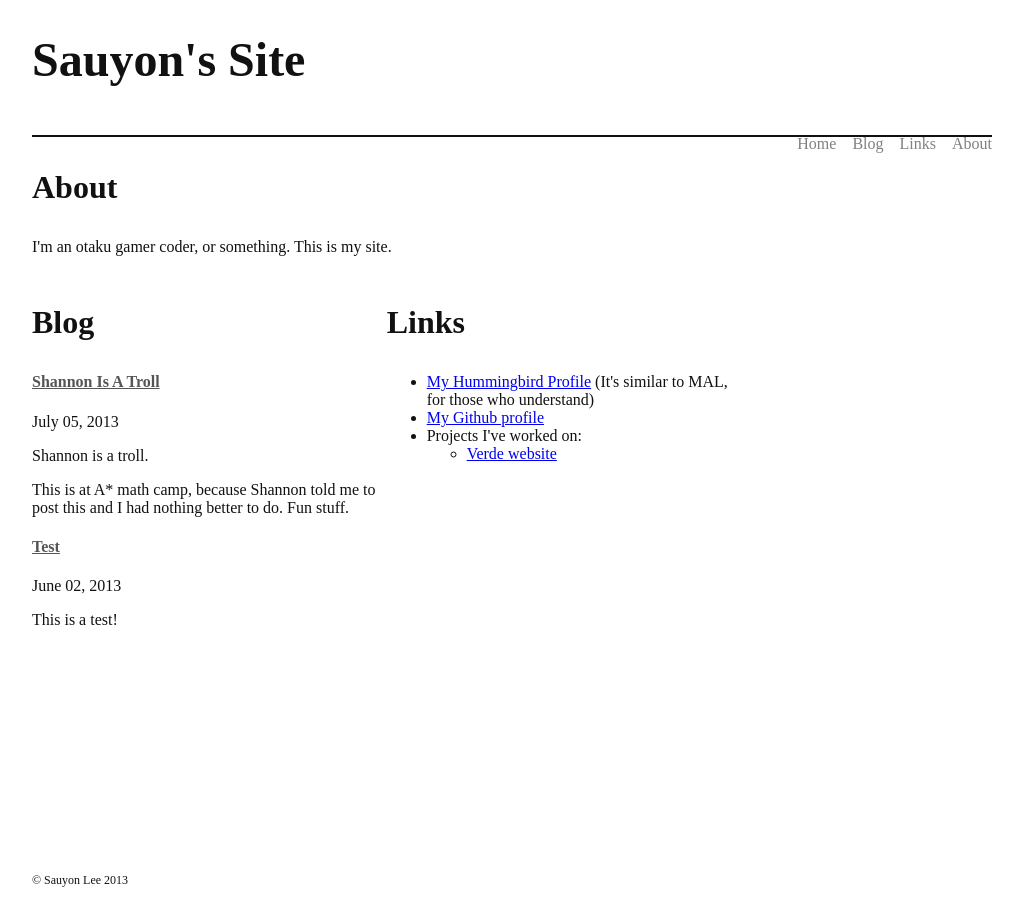
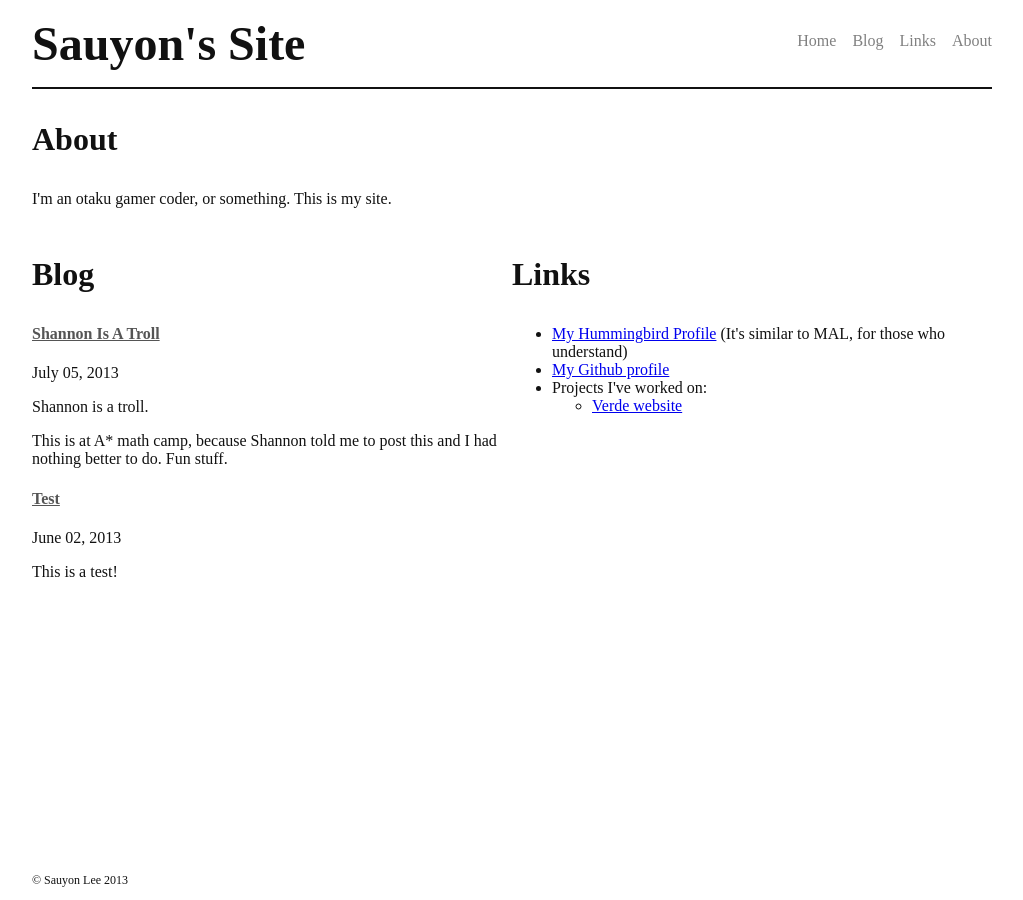
Before and after one commit to sauyon/sauyon.github.io, a Jekyll site: the page built from index.html, in a window 1280 px wide. Shown: the whole page, without its empty margins (128-1151 px from the left). Built offline with Jekyll 4.4.1, drawn with Linux system fonts in a browser that asks for light colours.

Commit message:
wtf is wrong with me and my css organization?

```diff
--- a/css/style.css
+++ b/css/style.css
@@ -4,10 +4,6 @@
 
 body, span, p {
 	font-size: 1em;
-}
-
-header h1 {
-	font-size: 3em;
 }
 
 h2 {
@@ -38,6 +34,13 @@ header {
 	padding-bottom: 1em;
 	border-bottom: 2px solid;
 	vertical-align: bottom;
+}
+
+header h1 {
+	font-size: 3em;
+	display: inline;
+	position: relative;
+	width: auto;
 }
 
 main {
```
